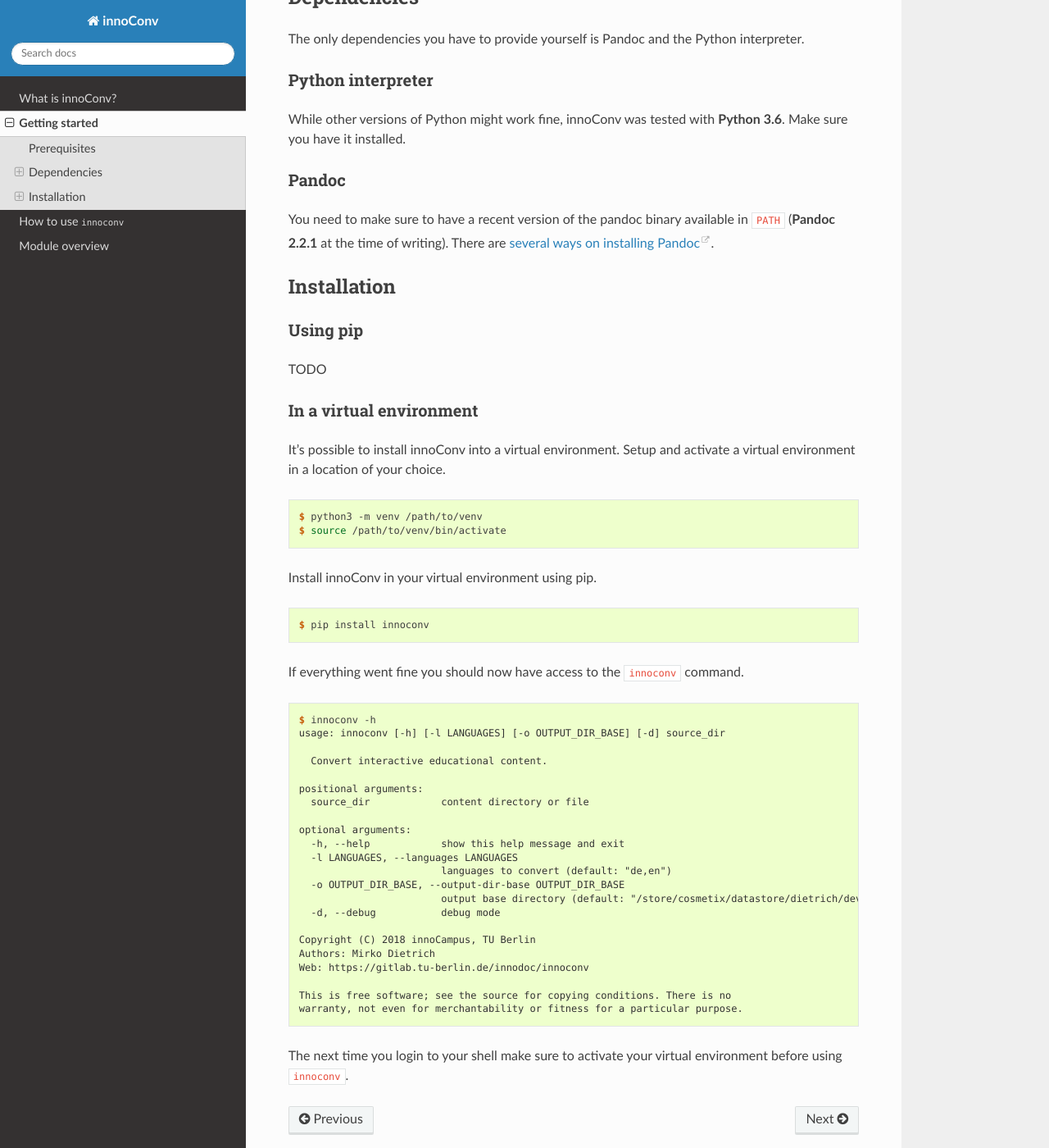
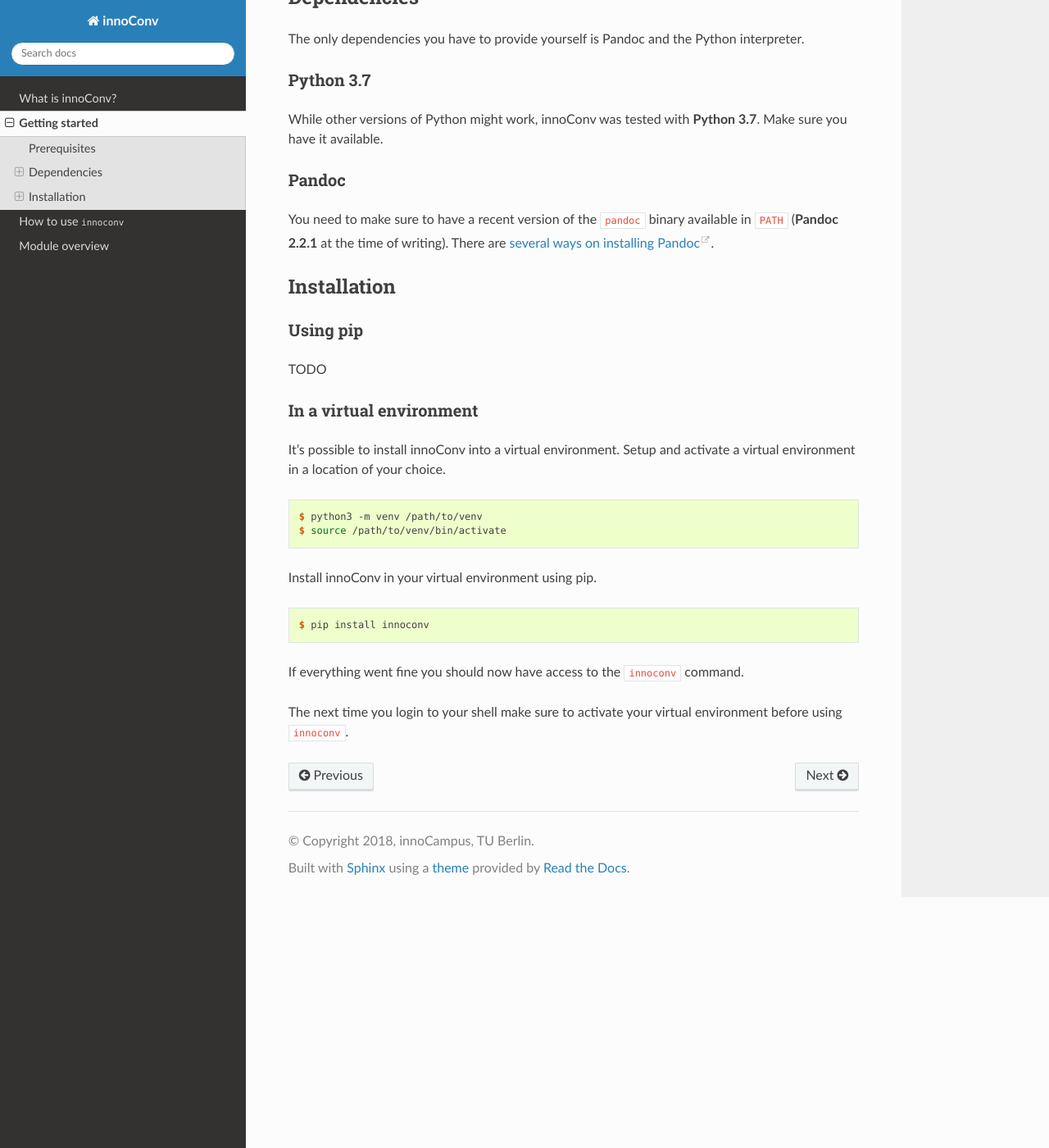
Before and after one commit to innodoc/innoconv, a Sphinx documentation site: the page built from doc/getting-started.rst, in a window 1280 px wide and 1400 px high, scrolled down 308 px. Shown: the whole window at 82% size. Built offline with Sphinx 7.4.7 and the Read the Docs theme 2.0.0, drawn with Linux system fonts in a browser that asks for light colours; the version number could not be read and is left out.

Commit message:
update doc

```diff
--- a/doc/getting-started.rst
+++ b/doc/getting-started.rst
@@ -13,18 +13,18 @@
 The only dependencies you have to provide yourself is Pandoc and the Python
 interpreter.
 
-Python interpreter
-~~~~~~~~~~~~~~~~~~
+Python 3.7
+~~~~~~~~~~
 
-While other versions of Python might work fine, innoConv was tested with
-**Python 3.6**. Make sure you have it installed.
+While other versions of Python might work, innoConv was tested with
+**Python 3.7**. Make sure you have it available.
 
 Pandoc
 ~~~~~~
 
-You need to make sure to have a recent version of the pandoc binary available
-in ``PATH`` (**Pandoc 2.2.1** at the time of writing). There are `several ways
-on installing Pandoc <https://pandoc.org/installing.html>`_.
+You need to make sure to have a recent version of the ``pandoc`` binary
+available in ``PATH`` (**Pandoc 2.2.1** at the time of writing). There are
+`several ways on installing Pandoc <https://pandoc.org/installing.html>`_.
 
 Installation
 ------------
@@ -53,30 +53,5 @@
 
 If everything went fine you should now have access to the ``innoconv`` command.
 
-.. code-block:: console
-
-  $ innoconv -h
-  usage: innoconv [-h] [-l LANGUAGES] [-o OUTPUT_DIR_BASE] [-d] source_dir
-
-    Convert interactive educational content.
-
-  positional arguments:
-    source_dir            content directory or file
-
-  optional arguments:
-    -h, --help            show this help message and exit
-    -l LANGUAGES, --languages LANGUAGES
-                          languages to convert (default: "de,en")
-    -o OUTPUT_DIR_BASE, --output-dir-base OUTPUT_DIR_BASE
-                          output base directory (default: "/store/cosmetix/datastore/dietrich/dev/innoconv/innoconv_output")
-    -d, --debug           debug mode
-
-  Copyright (C) 2018 innoCampus, TU Berlin
-  Authors: Mirko Dietrich
-  Web: https://gitlab.tu-berlin.de/innodoc/innoconv
-
-  This is free software; see the source for copying conditions. There is no
-  warranty, not even for merchantability or fitness for a particular purpose.
-
 The next time you login to your shell make sure to activate your virtual
 environment before using ``innoconv``.
```
Also changed, not shown: 3 other files.
